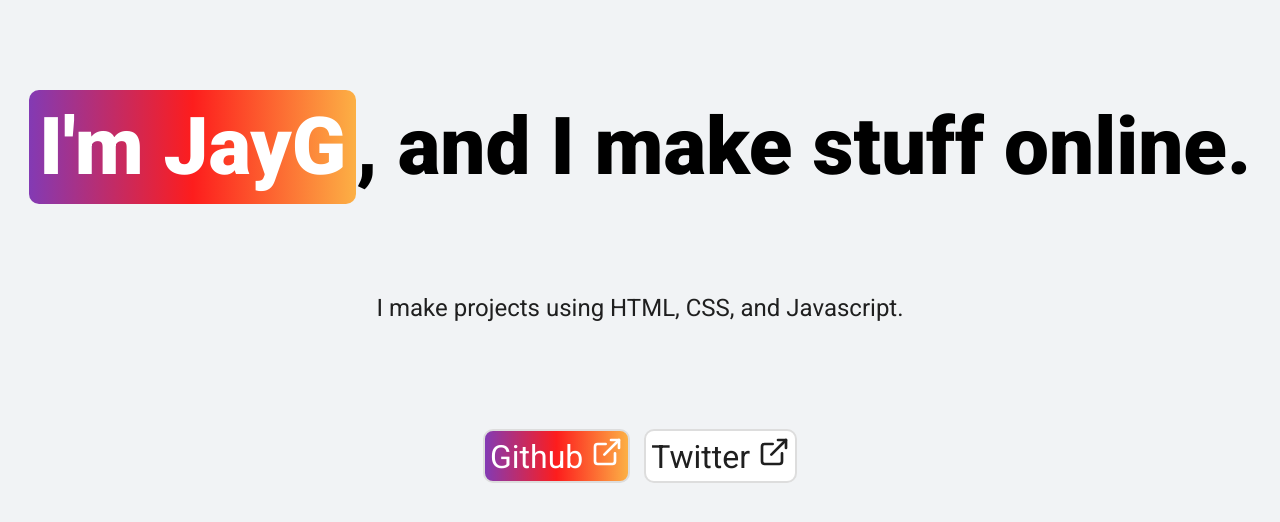
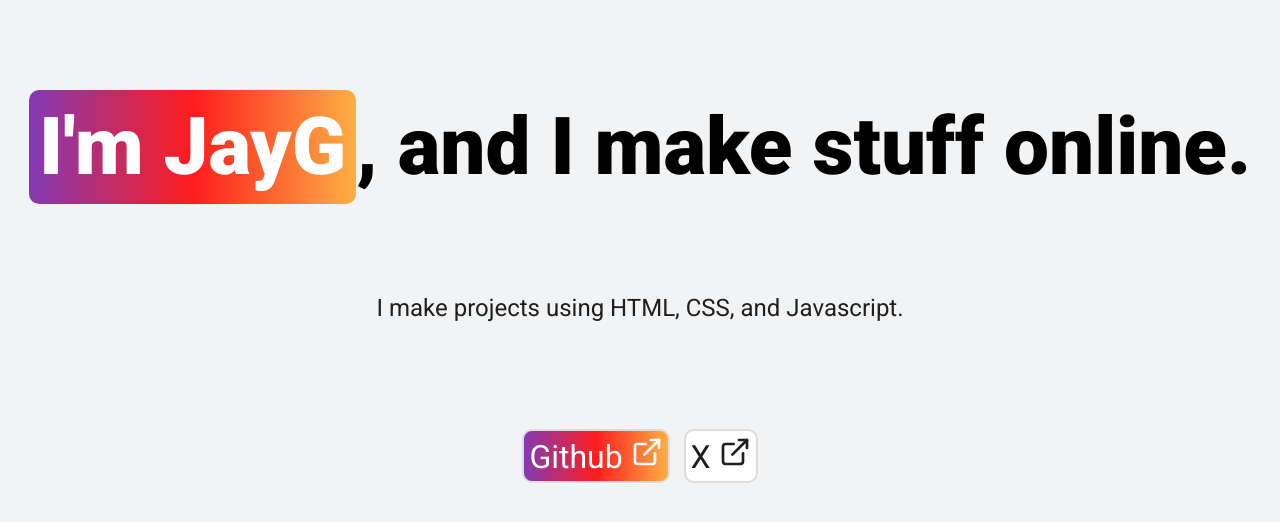
Before and after one commit to JayGgit/JayG-Website, a website: page public/index.html in a window 1280 px wide. Drawn offline with Linux system fonts and the light colour scheme.

Commit message:
Update index.html

```diff
--- a/public/index.html
+++ b/public/index.html
@@ -5,7 +5,7 @@
         <meta name="viewport" content="width=device-width, initial-scale=1.0">
         <meta name="description" content="JayG is a programmer who uses Javascript to code the internet. I specialize in web development, both frontend and backend using Node.js, but can also make more.">
         <link rel="icon" type="image/x-icon" href="https://jayg.top/img/logo.png">
-        <title>JayG - A programmer who specializes in Javascript</title>
+        <title>JayG</title>
 
         <script type="application/ld+json">
             {
@@ -112,7 +112,7 @@
             <h2>I make projects using HTML, CSS, and Javascript.</h2>
             <div class="social">
                 <a role="button main" class="special" href="https://github.com/JayGgit">Github <svg role="presentation" stroke="currentColor" fill="none" stroke-width="2" viewBox="0 0 24 24" stroke-linecap="round" stroke-linejoin="round" height="1em" width="1em" xmlns="http://www.w3.org/2000/svg"><path d="M18 13v6a2 2 0 0 1-2 2H5a2 2 0 0 1-2-2V8a2 2 0 0 1 2-2h6"></path><polyline points="15 3 21 3 21 9"></polyline><line x1="10" y1="14" x2="21" y2="3"></line></svg></a>
-                <a role="button main" href="https://twitter.com/JayGTypes">Twitter <svg role="presentation" stroke="currentColor" fill="none" stroke-width="2" viewBox="0 0 24 24" stroke-linecap="round" stroke-linejoin="round" height="1em" width="1em" xmlns="http://www.w3.org/2000/svg"><path d="M18 13v6a2 2 0 0 1-2 2H5a2 2 0 0 1-2-2V8a2 2 0 0 1 2-2h6"></path><polyline points="15 3 21 3 21 9"></polyline><line x1="10" y1="14" x2="21" y2="3"></line></svg></a>
+                <a role="button main" href="https://twitter.com/JayGTypes">X <svg role="presentation" stroke="currentColor" fill="none" stroke-width="2" viewBox="0 0 24 24" stroke-linecap="round" stroke-linejoin="round" height="1em" width="1em" xmlns="http://www.w3.org/2000/svg"><path d="M18 13v6a2 2 0 0 1-2 2H5a2 2 0 0 1-2-2V8a2 2 0 0 1 2-2h6"></path><polyline points="15 3 21 3 21 9"></polyline><line x1="10" y1="14" x2="21" y2="3"></line></svg></a>
             </div>
         </main>
     </body>
```
